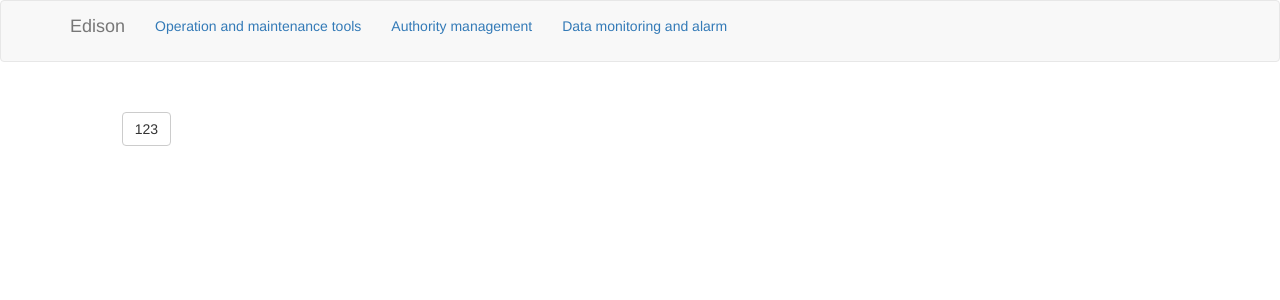
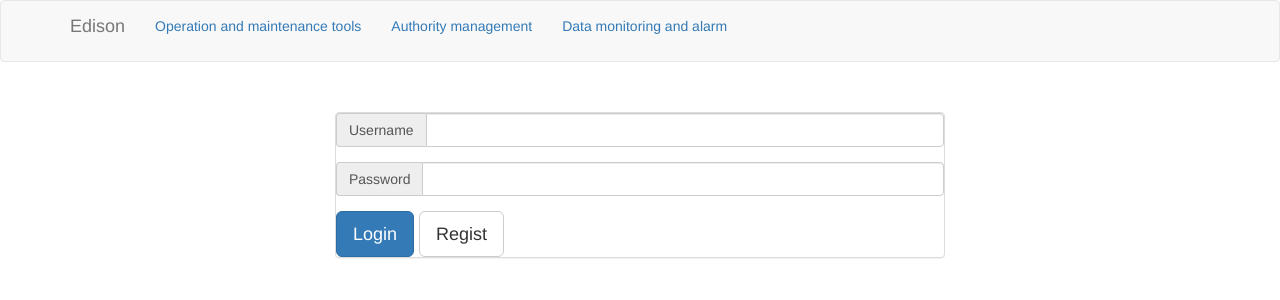
Before and after one commit to LoganJunjieSheng/Edison, a React (Create React App) app in the folder assets/: page / in a window 1280 px wide. Shown: the top 300 px of the page. Built offline with nearby package versions, Linux system fonts and the light colour scheme.

Commit message:
登录页面完成，做了简单的交互

```diff
--- a/assets/src/javascripts/components/login.jsx
+++ b/assets/src/javascripts/components/login.jsx
@@ -1,34 +1,74 @@
 import React from 'react';
-import { Modal, Button, FormControl } from 'react-bootstrap';
+import { Modal, Button, FormControl, Panel, FormGroup, InputGroup, ButtonToolbar } from 'react-bootstrap';
 import LoadingButton from '../components/loadingButton'
 
 export default class ModalPop extends React.PureComponent {
     constructor(props) {
         super(props);
         this.state = {
-
+            type: 'login'
         }
     }
-fetchMessage=()=>{
-    fetch('http://bigdata-view.cootekservice.com:50056/test', {
-        method: "POST",
-        mode: "cors",
-        headers: {
-            'Content-Type': 'application/json'
-        },
-        body: JSON.stringify({
-            username:'jack',
-            password:'secret'
-        })
-    })
-        .then(res => {console.log(res)})
 
-    // console.log(1)
-}
-    render(){
-        return(
+    changeType = () => {
+        if (this.state.type === 'login') {
+            this.setState({ type: 'regist' });
+        } else {
+            this.setState({ type: 'login' });
+        }
+    }
+    render() {
+        let login = (
+            <Panel header="Login">
+                <FormGroup>
+                    <InputGroup>
+                        <InputGroup.Addon>Username</InputGroup.Addon>
+                        <FormControl type="text" value={this.props.loginUsername} onChange={this.props.handleLoginUsername} />
+                    </InputGroup>
+                </FormGroup>
+                <FormGroup>
+                    <InputGroup>
+                        <InputGroup.Addon>Password</InputGroup.Addon>
+                        <FormControl type="text" value={this.props.loginPassword} onChange={this.props.handleLoginPassword} />
+                    </InputGroup>
+                </FormGroup>
+                <ButtonToolbar>
+                    <Button bsStyle="primary" bsSize="large" onClick={this.props.login}>Login</Button>
+                    <Button bsSize="large" onClick={this.changeType} >Regist</Button>
+                </ButtonToolbar>
+            </Panel>
+        )
+        let regist = (
+            <Panel header="Regist">
+                <FormGroup>
+                    <InputGroup>
+                        <InputGroup.Addon>Username</InputGroup.Addon>
+                        <FormControl type="text" />
+                    </InputGroup>
+                </FormGroup>
+                <FormGroup>
+                    <InputGroup>
+                        <InputGroup.Addon>password</InputGroup.Addon>
+                        <FormControl type="text" />
+                    </InputGroup>
+                </FormGroup>
+                <FormGroup>
+                    <InputGroup>
+                        <InputGroup.Addon>password again</InputGroup.Addon>
+                        <FormControl type="text" />
+                    </InputGroup>
+                </FormGroup>
+                <ButtonToolbar>
+                    <Button bsSize="large" onClick={this.changeType} >Login</Button>
+                    <Button bsStyle="primary" bsSize="large" >Regist</Button>
+                </ButtonToolbar>
+            </Panel>
+        )
+        return (
             <div>
-                <Button onClick={this.fetchMessage}>123</Button>
+                {this.state.type === 'login'
+                    ? login
+                    : regist}
             </div>
         )
     }
--- a/assets/src/javascripts/index.jsx
+++ b/assets/src/javascripts/index.jsx
@@ -9,18 +9,55 @@ export default class Index extends React.PureComponent {
     constructor(props) {
         super(props);
         this.state = {
+            login: {
+                username: '',
+                password: '',
+            },
 
         }
+    }
+    handleLoginUsername = (e) => {
+        let login = Object.assign({}, this.state.login);
+        login.username = e.target.value;
+        this.setState({ login })
+    }
+    handleLoginPassword = (e) => {
+        let login = Object.assign({}, this.state.login);
+        login.password = e.target.value;
+        this.setState({ login })
+    }
+    login = () => {
+        fetch('http://bigdata-view.cootekservice.com:50056/test', {
+            method: "POST",
+            mode: "cors",
+            headers: {
+                'Content-Type': 'application/json'
+            },
+            body: JSON.stringify({
+                username: this.state.login.username,
+                password: this.state.login.password
+            })
+        })
+            .then(res => { console.log(res) })
+
     }
     render() {
         return (
             <div>
                 <Col xsHidden smHidden md={12}><div className="placeholder-h30"></div></Col>
-                <Col xsHidden smHidden md={1}></Col>
-                <Col xs={12} md={10}>
-                    <Login></Login>
+                <Col xsHidden smHidden md={3}></Col>
+                <Col xs={12} md={6}>
+                    <Login
+                        loginUsername={this.state.login.username}
+                        loginPassword={this.state.login.password}
+
+                        handleLoginUsername={this.handleLoginUsername}
+                        handleLoginPassword={this.handleLoginPassword}
+                        login={this.login}
+                    >
+                    </Login>
                 </Col>
-                <Col xsHidden smHidden md={1}></Col>
+                <Col xsHidden smHidden md={3}></Col>
             </div>
 
         );
--- a/assets/src/stylesheets/index.css
+++ b/assets/src/stylesheets/index.css
@@ -54,3 +54,6 @@
     height: 60px;
     line-height:60px;
 }
+.margin-auto{
+    margin: 0 auto;
+}
```
